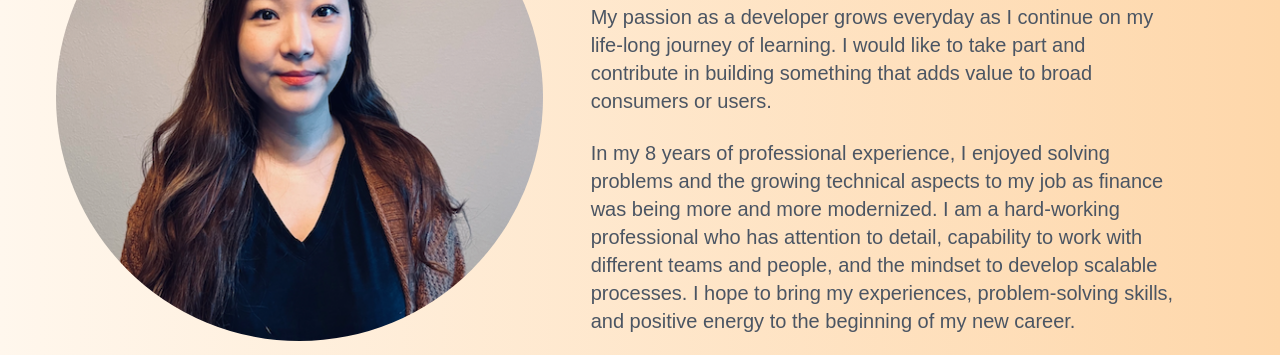
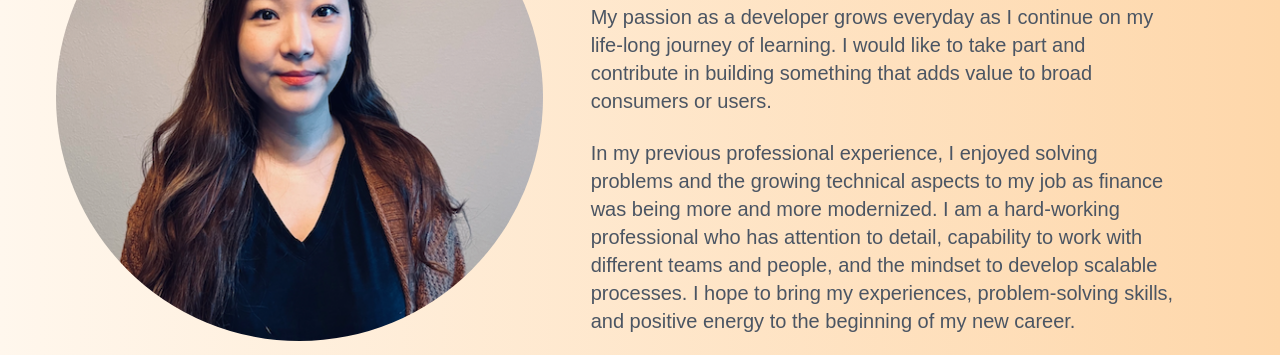
Before and after one commit to valerieyang00/portfolio, a Next.js app: page / in a window 1280 px wide. Shown: the part 1120-1475 px from the top of the page. Built offline with nearby package versions, Linux system fonts and the light colour scheme; a web font is replaced by a local one; what tw-elements would draw is missing.

Commit message:
minor edit

```diff
--- a/pages/index.js
+++ b/pages/index.js
@@ -56,7 +56,7 @@ export default function Home() {
                 <div className="md:7/12 lg:w-6/12">
                   <div className="text-4xl font-mono font-semibold text-gray-400 mb-10" id={styles.mobileAbout}>About Me</div>
                   <p className="mt-4 text-gray-600 text-xl"> My passion as a developer grows everyday as I continue on my life-long journey of learning. I would like to take part and contribute in building something that adds value to broad consumers or users. </p>
-                  <p className="mt-6 text-gray-600 text-xl">In my 8 years of professional experience, I enjoyed solving problems and the growing technical aspects to my job as finance was being more and more modernized. I am a hard-working professional who has attention to detail, capability to work with different teams and people, and the mindset to develop scalable processes. I hope to bring my experiences, problem-solving skills, and positive energy to the beginning of my new career.</p>
+                  <p className="mt-6 text-gray-600 text-xl">In my previous professional experience, I enjoyed solving problems and the growing technical aspects to my job as finance was being more and more modernized. I am a hard-working professional who has attention to detail, capability to work with different teams and people, and the mindset to develop scalable processes. I hope to bring my experiences, problem-solving skills, and positive energy to the beginning of my new career.</p>
 
                   <p className="mt-4 text-gray-600 text-xl"> Besides work, I am a cat mom who loves to do cat things with cats 😸</p>
                 </div>
```
